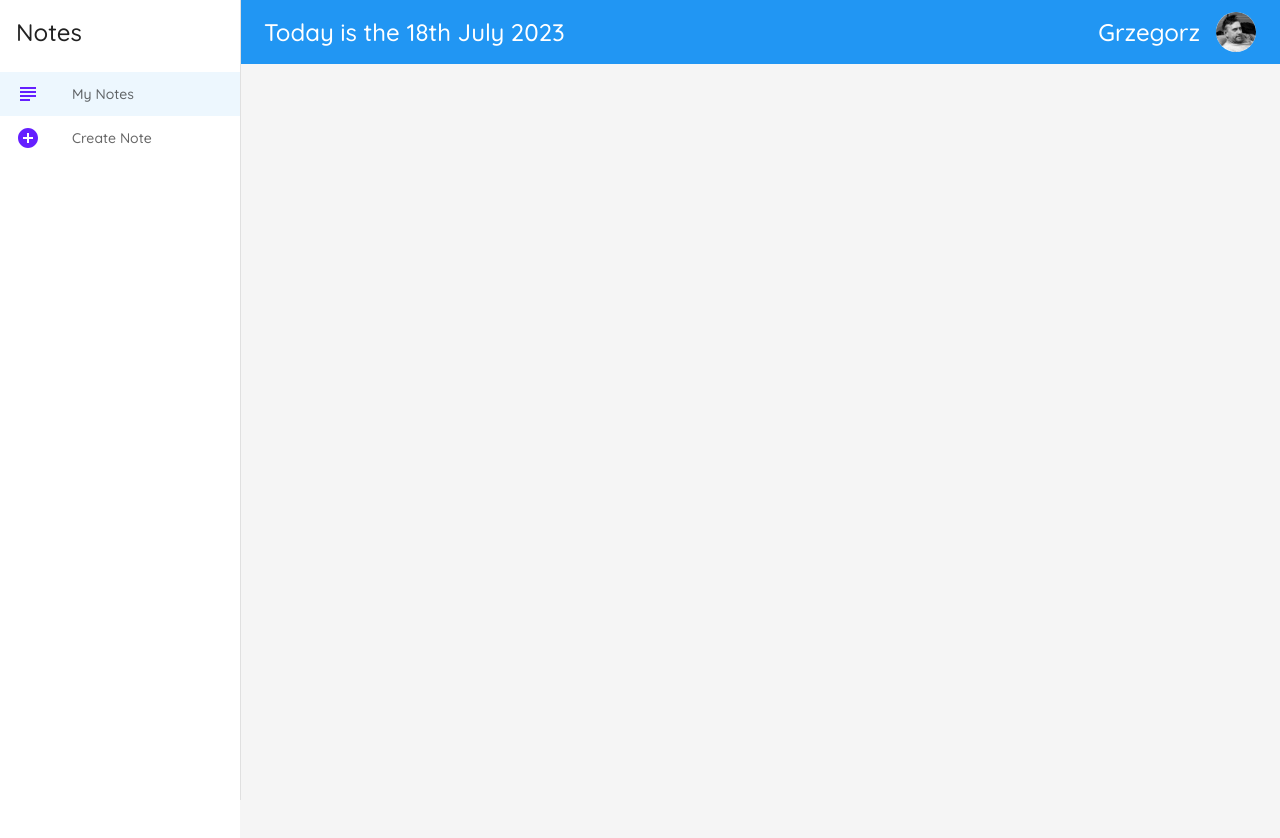
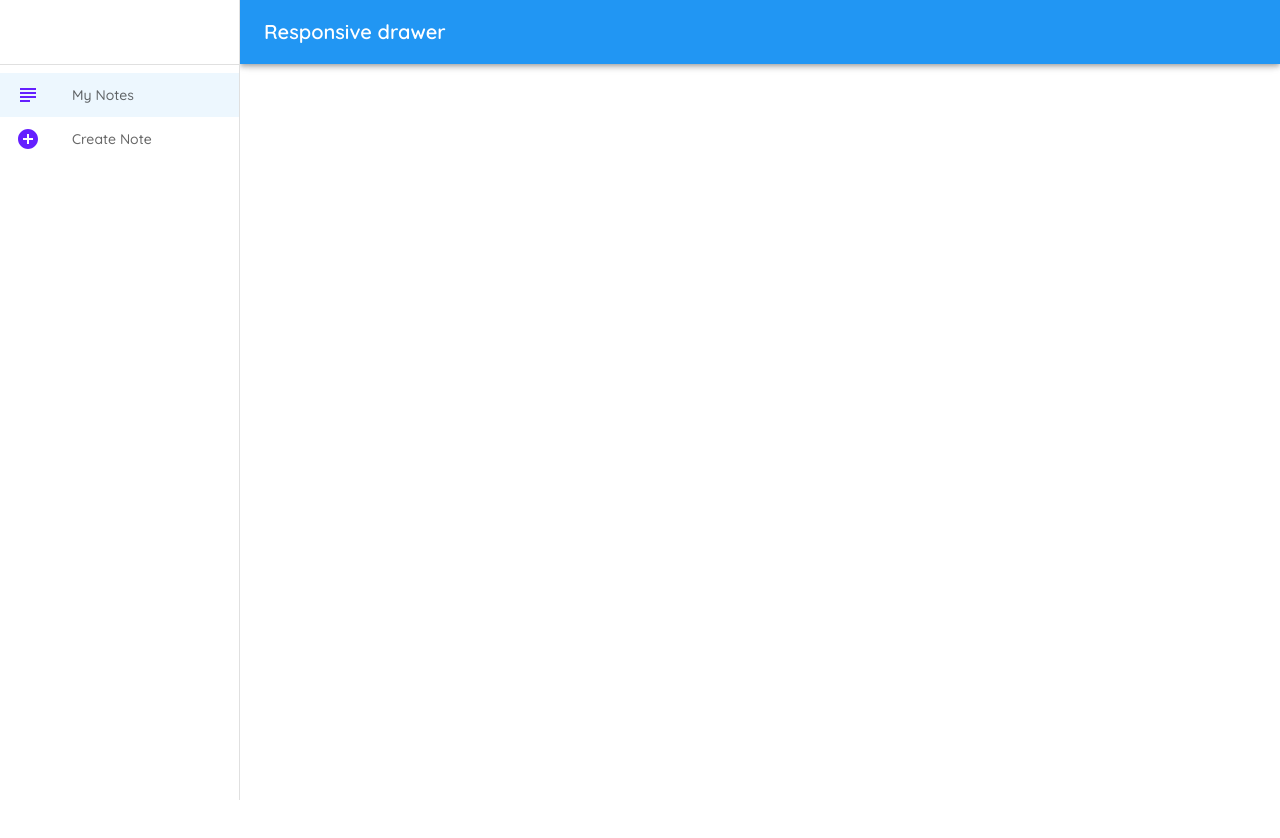
Before and after one commit to GrzegorzPacewicz/notes-mui, a React (Vite) app: page / in a window 1280 px wide. Shown: the top 838 px of the page. After the commit the page ends 800 px from the top, so only its background shows below. Built offline with nearby package versions, Linux system fonts and the light colour scheme.

Commit message:
NewLayout.jsx is a Responsive drawer. Menu items moved to NewLayout.jsx

```diff
--- a/src/App.jsx
+++ b/src/App.jsx
@@ -2,16 +2,17 @@
 import CreateNote from "./pages/CreateNote/CreateNote.jsx";
 import Notes from "./pages/Notes/Notes.jsx";
 import Layout from "./components/Layout/Layout.jsx";
+import NewLayout from "./components/Layout/NewLayout.jsx";
 
 function App() {
     return (
         <HashRouter>
-            <Layout>
+            <NewLayout>
                 <Routes>
                     <Route exact path="/*" element={<Notes/>}/>
                     <Route path="/create/" element={<CreateNote/>}/>
                 </Routes>
-            </Layout>
+            </NewLayout>
         </HashRouter>
     )
 }
--- /dev/null
+++ b/src/components/Layout/NewLayout.jsx
@@ -0,0 +1,156 @@
+import * as React from 'react';
+import PropTypes from 'prop-types';
+import AppBar from '@mui/material/AppBar';
+import Box from '@mui/material/Box';
+import CssBaseline from '@mui/material/CssBaseline';
+import Divider from '@mui/material/Divider';
+import Drawer from '@mui/material/Drawer';
+import IconButton from '@mui/material/IconButton';
+import InboxIcon from '@mui/icons-material/MoveToInbox';
+import List from '@mui/material/List';
+import ListItem from '@mui/material/ListItem';
+import ListItemButton from '@mui/material/ListItemButton';
+import ListItemIcon from '@mui/material/ListItemIcon';
+import ListItemText from '@mui/material/ListItemText';
+import MailIcon from '@mui/icons-material/Mail';
+import MenuIcon from '@mui/icons-material/Menu';
+import Toolbar from '@mui/material/Toolbar';
+import Typography from '@mui/material/Typography';
+import { AddCircleOutlined, SubjectOutlined } from "@mui/icons-material";
+import { styled } from "@mui/material";
+import { useLocation, useNavigate } from "react-router-dom";
+
+const drawerWidth = 240;
+
+function NewLayout(props) {
+    const {window, children} = props;
+    const [mobileOpen, setMobileOpen] = React.useState(false);
+
+    const handleDrawerToggle = () => {
+        setMobileOpen(!mobileOpen);
+    };
+
+    const navigate = useNavigate();
+    const location = useLocation();
+
+    const menuItems = [
+        {
+            text: 'My Notes',
+            icon: <SubjectOutlined/>,
+            path: '/'
+        },
+        {
+            text: 'Create Note',
+            icon: <AddCircleOutlined/>,
+            path: '/create'
+        }
+    ];
+
+    const ActiveListItem = styled(ListItem)(({theme}) => ({
+        '& .MuiListItemIcon-root': {
+            color: theme.palette.secondary.main,
+        },
+    }))
+
+
+
+    const drawer = (
+        <div>
+            <Toolbar/>
+            <Divider/>
+            <List>
+                {menuItems.map(item => (
+                    <ActiveListItem
+                        button
+                        key={item.text}
+                        onClick={() => navigate(item.path)}
+                        selected={location.pathname === item.path}
+                    >
+                        <ListItemIcon>{item.icon}</ListItemIcon>
+                        <ListItemText secondary={item.text}/>
+                    </ActiveListItem>
+                ))}
+            </List>
+        </div>
+    );
+
+    const container = window !== undefined ? () => window().document.body : undefined;
+
+    return (
+        <Box sx={{display: 'flex'}}>
+            <CssBaseline/>
+            <AppBar
+                position="fixed"
+                sx={{
+                    width: {sm: `calc(100% - ${drawerWidth}px)`},
+                    ml: {sm: `${drawerWidth}px`},
+                }}
+            >
+                <Toolbar>
+                    <IconButton
+                        color="inherit"
+                        aria-label="open drawer"
+                        edge="start"
+                        onClick={handleDrawerToggle}
+                        sx={{mr: 2, display: {sm: 'none'}}}
+                    >
+                        <MenuIcon/>
+                    </IconButton>
+                    <Typography variant="h6" noWrap component="div">
+                        Responsive drawer
+                    </Typography>
+                </Toolbar>
+            </AppBar>
+            <Box
+                component="nav"
+                sx={{width: {sm: drawerWidth}, flexShrink: {sm: 0}}}
+                aria-label="mailbox folders"
+            >
+                {/* The implementation can be swapped with js to avoid SEO duplication of links. */}
+                <Drawer
+                    container={container}
+                    variant="temporary"
+                    open={mobileOpen}
+                    onClose={handleDrawerToggle}
+                    ModalProps={{
+                        keepMounted: true, // Better open performance on mobile.
+                    }}
+                    sx={{
+                        display: {xs: 'block', sm: 'none'},
+                        '& .MuiDrawer-paper': {boxSizing: 'border-box', width: drawerWidth},
+                    }}
+                >
+                    {drawer}
+                </Drawer>
+                <Drawer
+                    variant="permanent"
+                    sx={{
+                        display: {xs: 'none', sm: 'block'},
+                        '& .MuiDrawer-paper': {boxSizing: 'border-box', width: drawerWidth},
+                    }}
+                    open
+                >
+                    {drawer}
+                </Drawer>
+            </Box>
+            <Box
+                component="main"
+                sx={{flexGrow: 1, p: 3, width: {sm: `calc(100% - ${drawerWidth}px)`}}}
+            >
+                <Toolbar/>
+                {children}
+            </Box>
+        </Box>
+    );
+}
+
+NewLayout.propTypes = {
+    /**
+     * Injected by the documentation to work in an iframe.
+     * You won't need it on your project.
+     */
+    window: PropTypes.func,
+    children: PropTypes.node,
+};
+
+export default NewLayout;
--- a/src/components/NoteCard.jsx
+++ b/src/components/NoteCard.jsx
@@ -12,7 +12,7 @@
         : 'none',
     transition: 'transform 0.5s ease',
     '&:hover': {
-        transform: 'scale(1.05)',
+        transform: 'scale(1.03)',
     },
 }));
 
```
